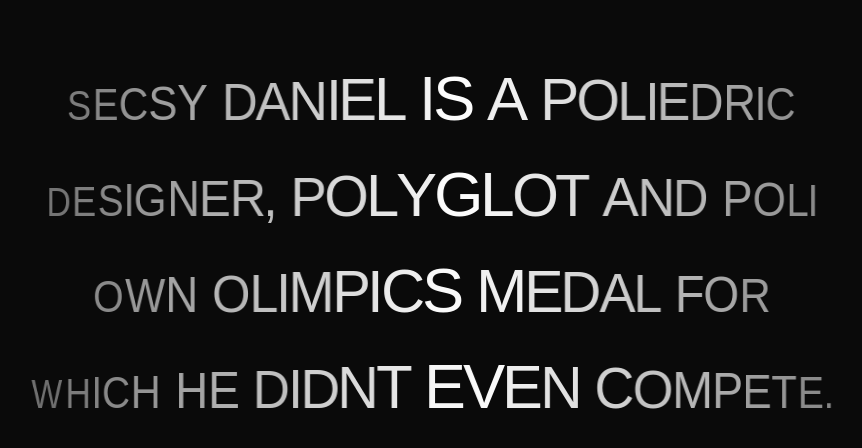
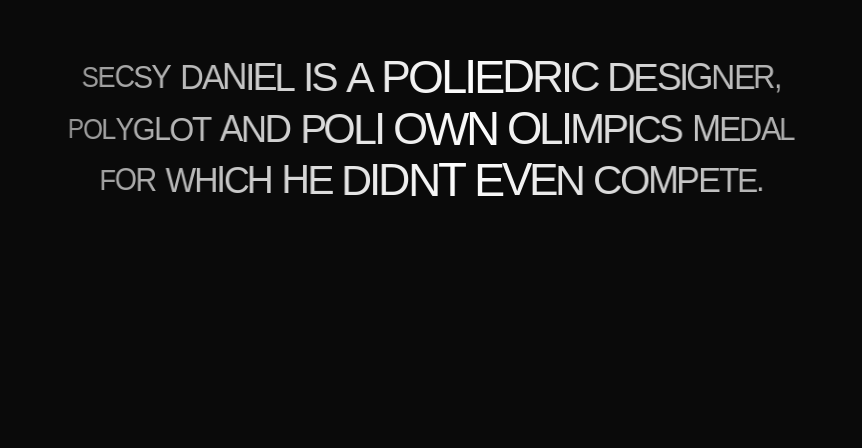
Before and after one commit to biscu/secsydaniel, a React (Vite) app: page / in a window 1280 px wide. Shown: the part 158-606 px from the top of the page, without its empty margins (210-1072 px from the left). Built offline with nearby package versions, Linux system fonts and the light colour scheme; a web font is replaced by a local one.

Commit message:
text fixes

```diff
--- a/src/components/header/header.css
+++ b/src/components/header/header.css
@@ -4,6 +4,16 @@
 }
 
 .word {
-  transform-origin: center;
+  transform-origin: center left;
   opacity: 0;
+  display: flex;
+  align-items: center;
 }
+
+.line {
+  line-height: 100%;
+}
+
+.char {
+  vertical-align: middle;
+}
--- a/src/components/header/header.jsx
+++ b/src/components/header/header.jsx
@@ -11,16 +11,19 @@ export default function Header() {
 
     const wordElements = document.querySelectorAll(".char");
     const windowCenterX = window.innerWidth / 2;
-    const maxRotationAngle = 50;
-    const maxFontSizeReduction = 0.5;
-    const opacityReductionFactor = 0.8;
+    const maxRotationAngle = 40;
+    const maxFontSizeReduction = 0.6;
+    const opacityReductionFactor = 0.6;
 
     wordElements.forEach((word) => {
       const boundingRect = word.getBoundingClientRect();
       const wordCenterX = boundingRect.x + boundingRect.width / 2;
       const distanceFromCenter = Math.abs(wordCenterX - windowCenterX);
+      const rotationDirection = wordCenterX > windowCenterX ? 1 : -1;
       const rotationAngle =
-        (distanceFromCenter / windowCenterX) * maxRotationAngle;
+        (distanceFromCenter / windowCenterX) *
+        maxRotationAngle *
+        rotationDirection;
       const fontSizeReduction =
         (distanceFromCenter / windowCenterX) * maxFontSizeReduction;
       const opacityReduction =
@@ -35,6 +38,13 @@ export default function Header() {
       const originalOpacity = parseFloat(window.getComputedStyle(word).opacity);
       const newOpacity = originalOpacity - opacityReduction;
       word.style.opacity = newOpacity;
+
+      // Adjust transform-origin based on word position
+      if (wordCenterX > windowCenterX) {
+        word.style.transformOrigin = "center left";
+      } else {
+        word.style.transformOrigin = "center right";
+      }
     });
 
     gsap.registerPlugin(CustomEase);
@@ -59,7 +69,7 @@ export default function Header() {
   return (
     <div className="info-wrapper relative">
       <p
-        className="info z-[-9999999] left-0 right-0 mt-52 text-center max-w-[1000px] mx-auto mt-5 text-[3rem] absolute tracking-[-0.05rem] uppercase md:text-[4rem] md:tracking-[-0.2rem]"
+        className="info z-[-9999999] left-0 right-0 mt-4 text-center max-w-[1000px] mx-auto text-[2rem] absolute tracking-[-0.05rem] uppercase md:text-[3rem] md:tracking-[-0.2rem] md:mt-52"
         id="info"
       >
         {data.header}
```
